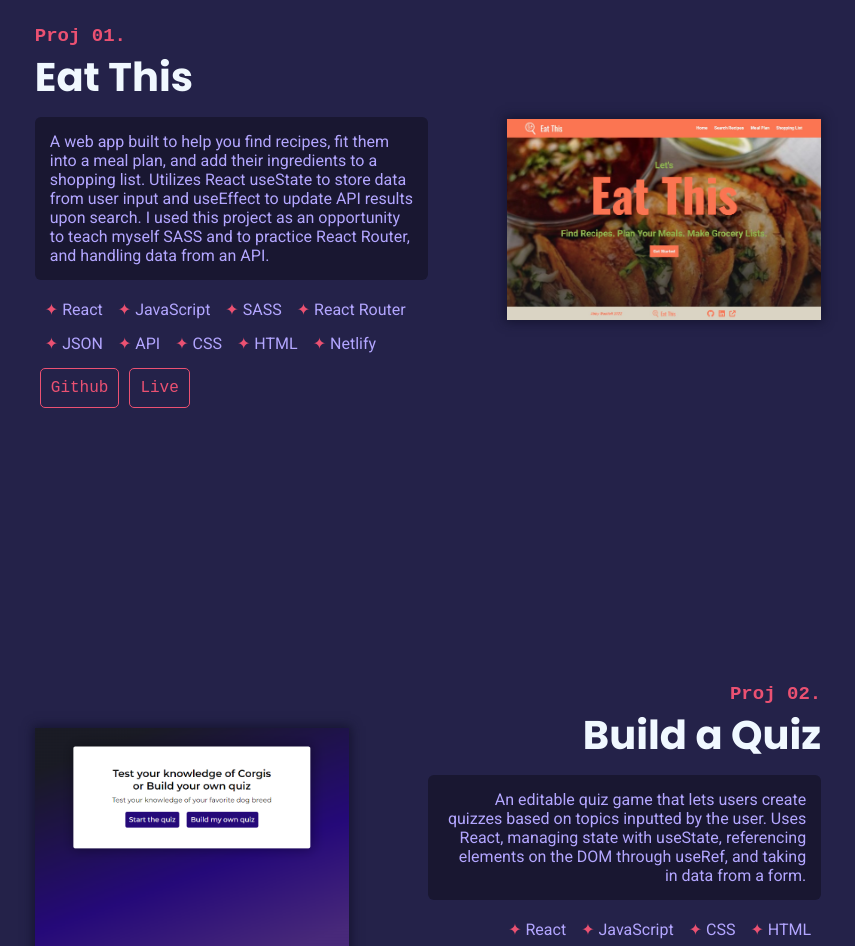
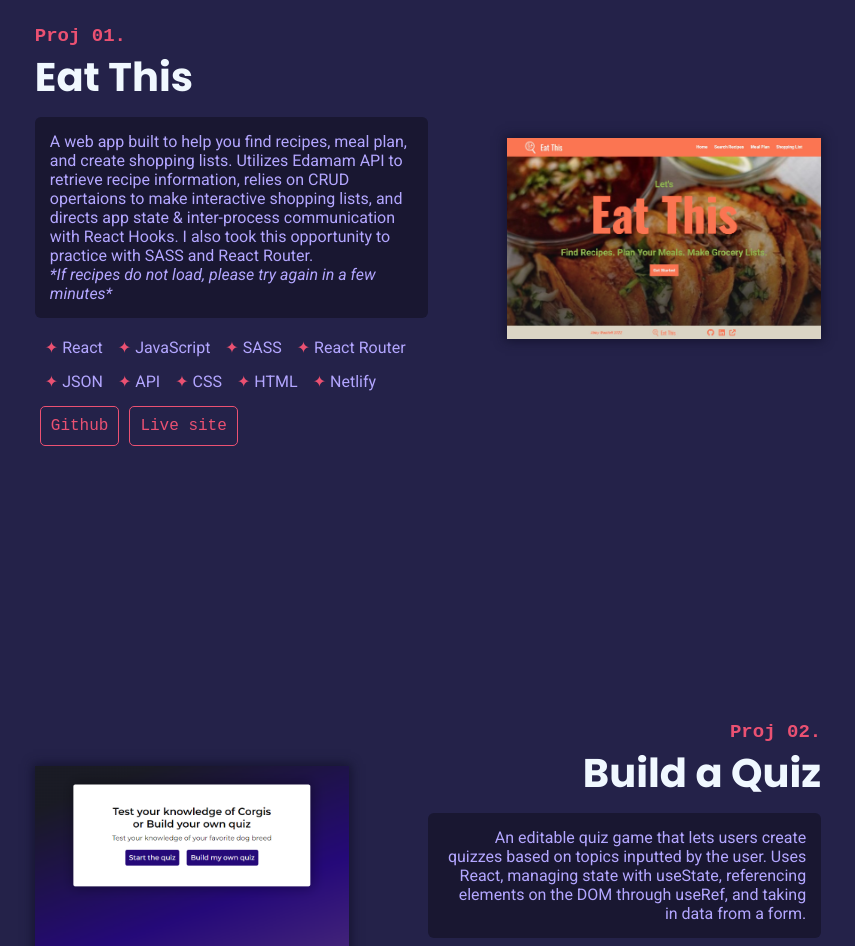
Before and after one commit to WAbby404/portfolio-redo, a React (Create React App) app: page / in a window 1280 px wide. Shown: the part 1820-2766 px from the top of the page, without its empty margins (212-1067 px from the left). Built offline with nearby package versions, Linux system fonts and the light colour scheme.

Commit message:
Resume added

```diff
--- a/src/components/Contact.js
+++ b/src/components/Contact.js
@@ -2,7 +2,7 @@ import React, { useRef, useState, useEffect } from 'react';
 import './Contact.css';
 import emailjs from '@emailjs/browser';
 import Fade from 'react-reveal/Fade';
-import resume from '../images/resume.pdf';
+import resume from '../images/Resume.pdf';
 
 
 function Contact(props) {
--- a/src/components/Hero.js
+++ b/src/components/Hero.js
@@ -4,7 +4,7 @@ import './Button.css';
 import ParticleBackground from './ParticleBackground';
 import Fade from 'react-reveal/Fade';
 import { Link } from 'react-scroll';
-import resume from '../images/resume.pdf';
+import resume from '../images/Resume.pdf';
 
 
 function Hero(props) {
--- a/src/components/Navbar.js
+++ b/src/components/Navbar.js
@@ -3,7 +3,7 @@ import './Button.css';
 import './Navbar.css';
 import logo from '../images/AWlogo.svg';
 import { Link } from 'react-scroll';
-import resume from '../images/resume.pdf';
+import resume from '../images/Resume.pdf';
 
 
 function Navbar(props) {
--- a/src/components/Projects.css
+++ b/src/components/Projects.css
@@ -67,6 +67,11 @@
 
 .project-paragraph{
     color: var(--main-light-purple);
+}
+
+.project-sidenote{
+    color: var(--main-light-purple);
+    font-style: italic;
 }
 
 .project-list{
--- a/src/components/Projects.js
+++ b/src/components/Projects.js
@@ -21,7 +21,8 @@ function Projects(props) {
                                 <h4 className="project-num">Proj 01.</h4>
                                 <h3 className="project-title">Eat This</h3>
                                 <div className="paragraph-background">
-                                    <p className="project-paragraph">A web app built to help you find recipes, fit them into a meal plan, and add their ingredients to a shopping list. Utilizes React useState to store data from user input and useEffect to update API results upon search. I used this project as an opportunity to teach myself SASS and to practice React Router, and handling data from an API.</p>
+                                    <p className="project-paragraph">A web app built to help you find recipes, meal plan, and create shopping lists. Utilizes Edamam API to retrieve recipe information, relies on CRUD opertaions to make interactive shopping lists, and directs app state & inter-process communication with React Hooks. I also took this opportunity to practice with SASS and React Router.</p>
+                                    <p className="project-sidenote">*If recipes do not load, please try again in a few minutes*</p>
                                 </div>
                                 <ul className ='project-list'>
                                     <li className=""><span className="diamond">✦</span>  React</li>
@@ -36,7 +37,7 @@ function Projects(props) {
                                 </ul>
                                 <div className="project-btn">
                                     <a href="https://github.com/WAbby404/eat-this" target="_blank" rel="noopener noreferrer"><button className="btn btn--outline-small">Github</button></a>
-                                    <a href="https://eat-this-abbyw.netlify.app/" target="_blank" rel="noopener noreferrer"><button className="btn btn--outline-small">Live</button></a>
+                                    <a href="https://eat-this-abbyw.netlify.app/" target="_blank" rel="noopener noreferrer"><button className="btn btn--outline-small">Live site</button></a>
                                 </div>
                             </div>
                             <img src={img3} className="project-img" alt="Eat This homepage"/>
```
Also changed, not shown: 1 other file (tests, documents, lock files or other folders).
